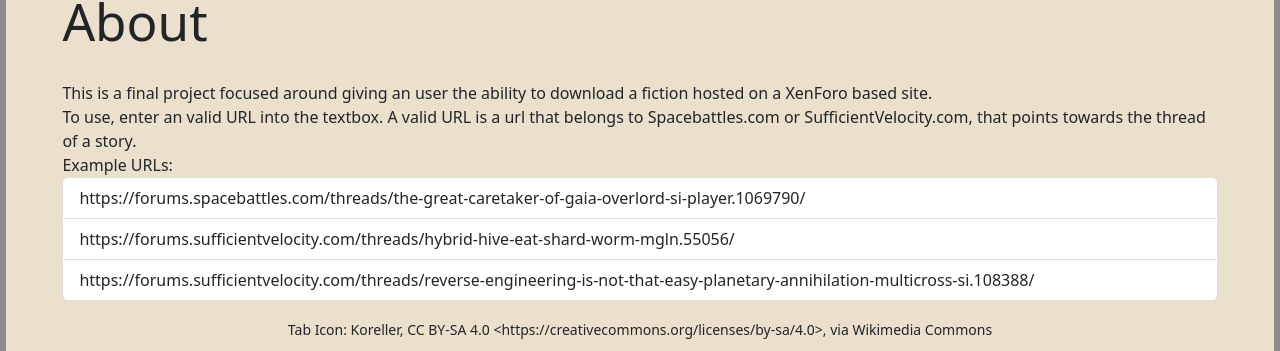
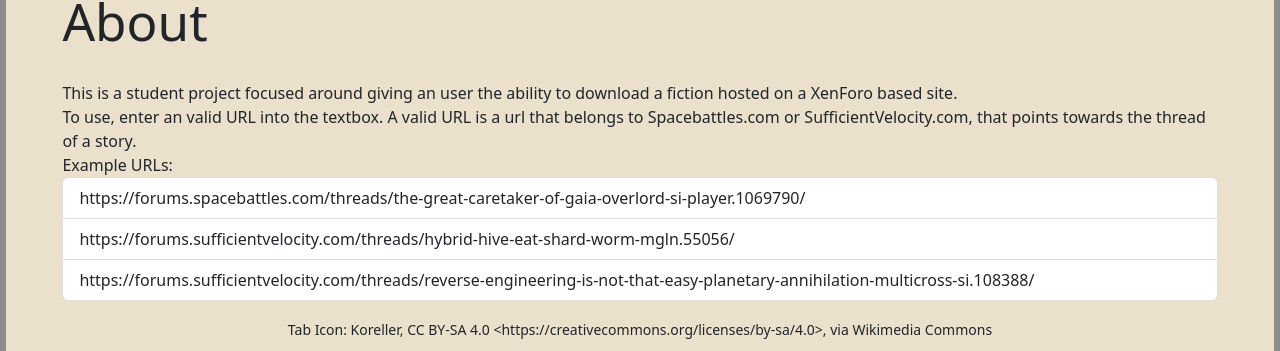
Before and after one commit to Candle-Wick/XFEpub-Project, a Vue app in the folder XFEpub/Frontend/: page / in a window 1280 px wide. Shown: the part 255-606 px from the top of the page. Built offline with nearby package versions, Linux system fonts and the light colour scheme.

Commit message:
Update main.vue

```diff
--- a/XFEpub/Frontend/src/components/main.vue
+++ b/XFEpub/Frontend/src/components/main.vue
@@ -61,7 +61,7 @@
             </div>
 
             <div class="row d-flex align-items-center justify-content-center mt-3">
-              <input type="button" class="col-2 button">
+              <input type="button" class="col-2 btn btn-info" value="Request EPUB">
             </div>
           </div>
 
@@ -71,7 +71,7 @@
             <div class="text-start">
             <h1>About</h1>
             <br/>
-            <p >This is a final project focused around giving an user the ability to download a fiction hosted on a XenForo based site. <br/>
+            <p >This is a student project focused around giving an user the ability to download a fiction hosted on a XenForo based site. <br/>
               To use, enter an valid URL into the textbox. A valid URL is a url that belongs to Spacebattles.com or SufficientVelocity.com, that points towards the thread of a story. <br/>
               Example URLs:
               <ul class="list-group">
```
